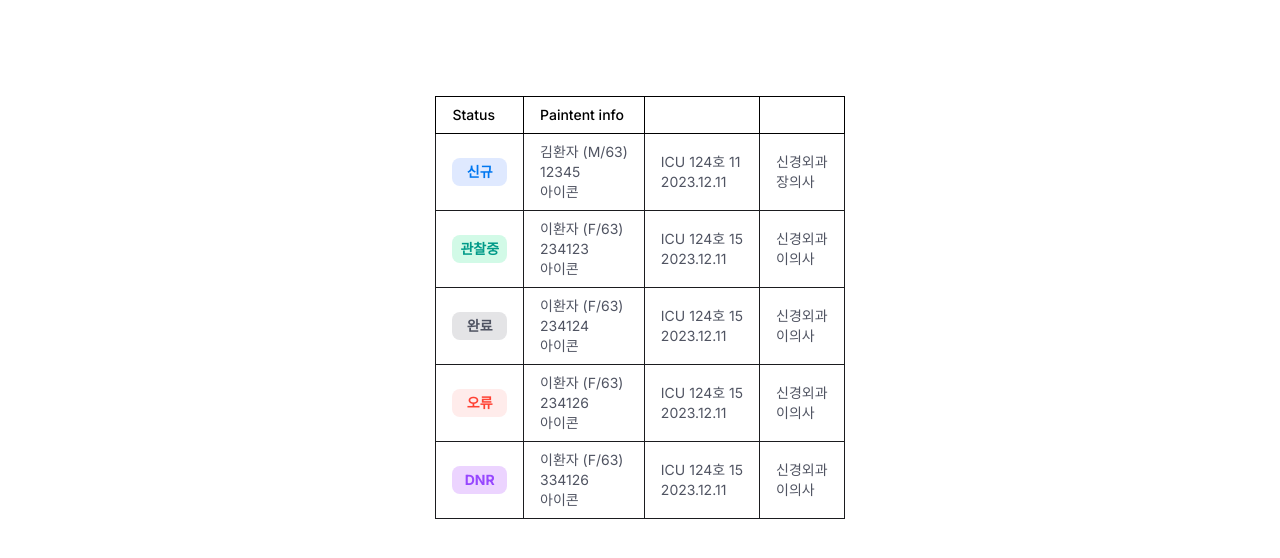
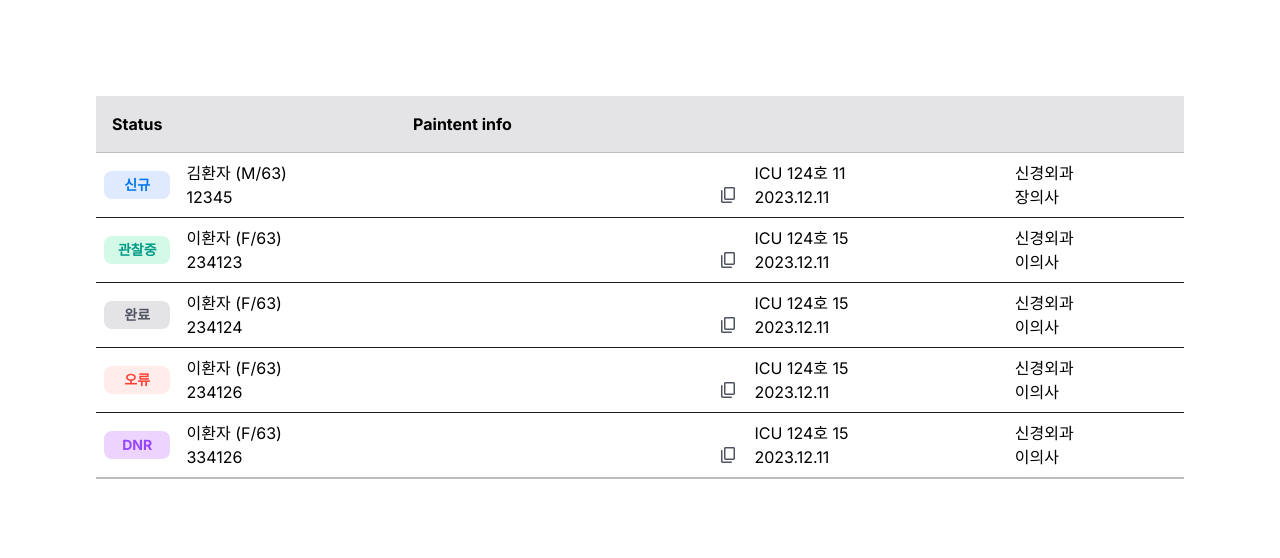
Before and after one commit to seo337dc/love-300-frontend, a Next.js app: page / in a window 1280 px wide. Shown: the top 558 px of the page. Built offline with nearby package versions, Linux system fonts and the light colour scheme.

Commit message:
fix : 테이블 관련 색 및 디자인 적용

```diff
--- a/src/component/common/Table.tsx
+++ b/src/component/common/Table.tsx
@@ -1,6 +1,7 @@
 "use client";
 
 import Label from "./Label";
+import IconCopy from "@/assets/icon/icon-copy.svg";
 
 import type { TPatient } from "@/types";
 
@@ -9,39 +10,36 @@ type TProps = {
 };
 const Table = ({ list }: TProps) => {
   return (
-    <div className="overflow-x-auto">
-      <table className="min-w-full divide-y divide-gray-200 border border-gray-300">
-        <thead className="bg-gray-100">
+    <div className="w-full">
+      <table className="min-w-full divide-y divide-neutral3 border-b-neutral3 border-b-2">
+        <thead className="bg-done_bg">
           <tr>
-            <th className="border border-gray-300 px-4 py-2 text-left text-sm font-medium text-gray-600">
-              Status
-            </th>
-            <th className="border border-gray-300 px-4 py-2 text-left text-sm font-medium text-gray-600">
-              Paintent info
-            </th>
-            <th className="border border-gray-300 px-4 py-2 text-left text-sm font-medium text-gray-600"></th>
-            <th className="border border-gray-300 px-4 py-2 text-left text-sm font-medium text-gray-600"></th>
+            <th className="p-4 w-14">Status</th>
+            <th className="p-4 min-w-60">Paintent info</th>
+            <th className="p-4"></th>
+            <th className="p-4"></th>
           </tr>
         </thead>
         <tbody className="divide-y divide-grey200">
           {list.map((item) => (
             <tr key={item.emr_id}>
-              <td className="border border-grey200 px-4 py-2 text-sm text-grey100">
+              <td className="p-2">
                 <Label status={item.status} />
               </td>
-              <td className="border border-grey200 px-4 py-2 text-sm text-grey100">
+              <td className="p-2">
                 <p>
                   {item.name} ({item.sex}/{item.age})
                 </p>
-                <div>
-                  {item.emr_id} <div>아이콘</div>
+                <div className="flex justify-between">
+                  <span>{item.emr_id}</span>
+                  <IconCopy className="text-gray-500 cursor-pointer hover:text-gray-700" />
                 </div>
               </td>
-              <td className="border border-grey200 px-4 py-2 text-sm text-grey100">
+              <td className="p-2">
                 <p>{item.location}</p>
                 <p>{item.admission_dt}</p>
               </td>
-              <td className="border border-grey200 px-4 py-2 text-sm text-grey100">
+              <td className="p-2">
                 <p>{item.department}</p>
                 <p>{item.doctor}</p>
               </td>
--- a/tailwind.config.ts
+++ b/tailwind.config.ts
@@ -38,6 +38,10 @@ const config: Config = {
 
       dnr_bg: "#ecd4ff",
       dnr_text: "#9747ff",
+
+      netural2: "#8e8e8e",
+      neutral3: "#bebebe",
+      neutral4: "#e2e2e2",
     }),
   },
   plugins: [],
```
